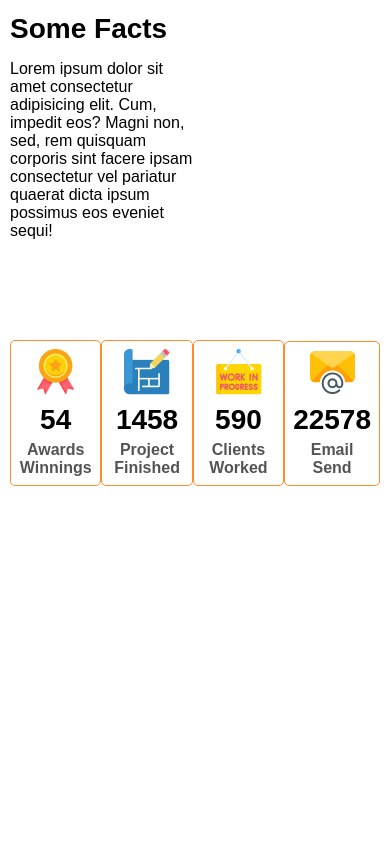
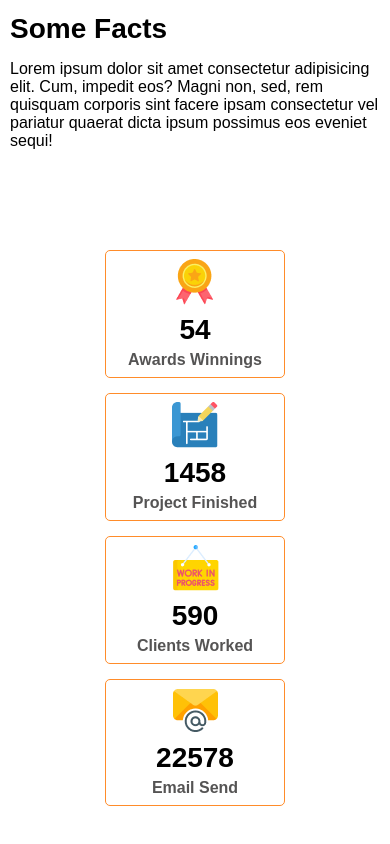
Before and after one commit to mramitkb/G3-Architects-m2, a plain HTML site: page index.html in a window 390 px wide. Shown: the part 4231-5075 px from the top of the page. Before the commit the page ends 4827 px from the top, so only its background shows below. Drawn offline with Linux system fonts and the light colour scheme.

Commit message:
Facts added with Responsive media query

```diff
--- a/style.css
+++ b/style.css
@@ -268,7 +268,13 @@
     .big{
         font-size: 24px;
     }
-
+    .fact-p{
+        width: 100%;
+    }
+    .fact-box{
+        flex-direction: column;
+        gap: 15px;
+    }
 }
 
     /* Tablet and Other devices */
```
